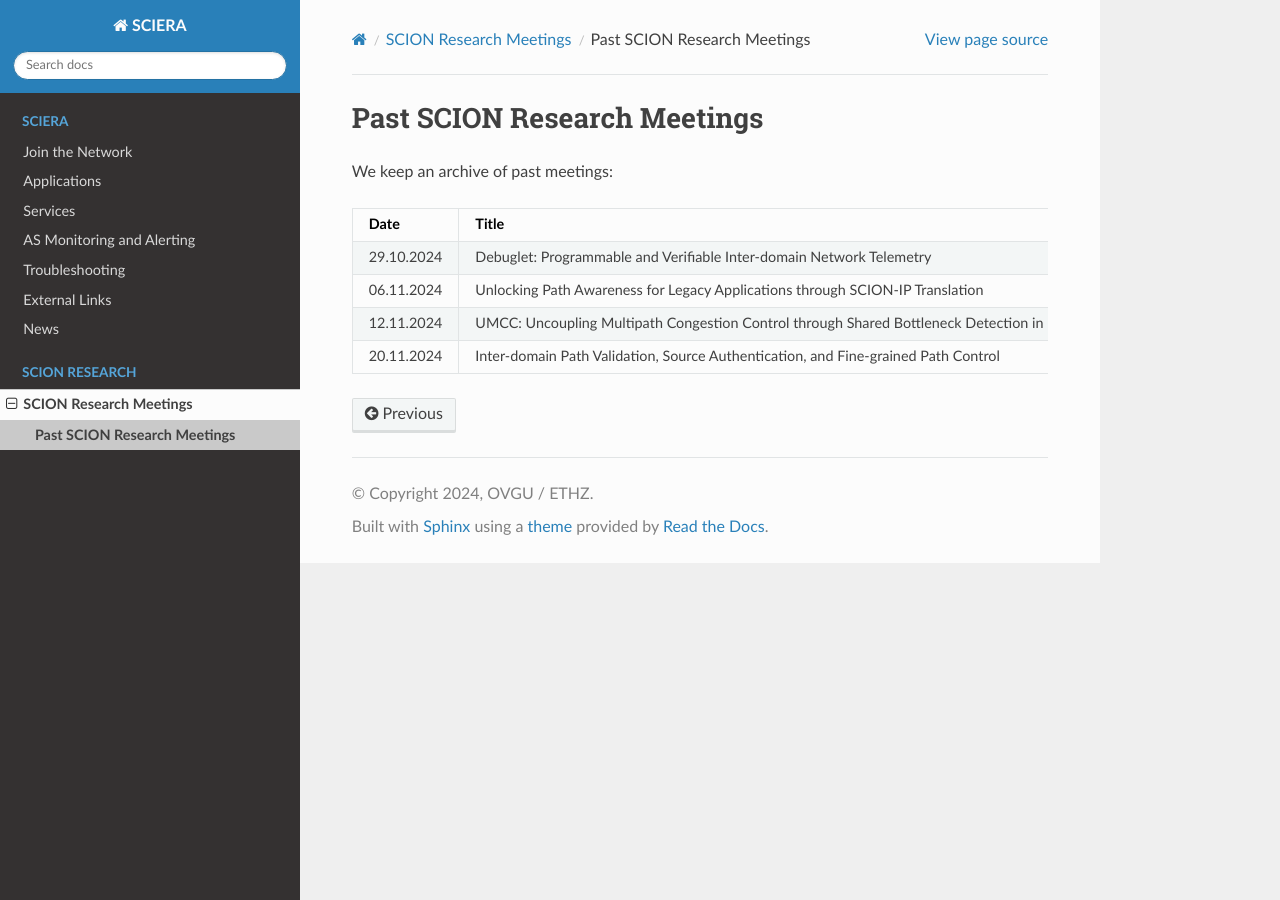
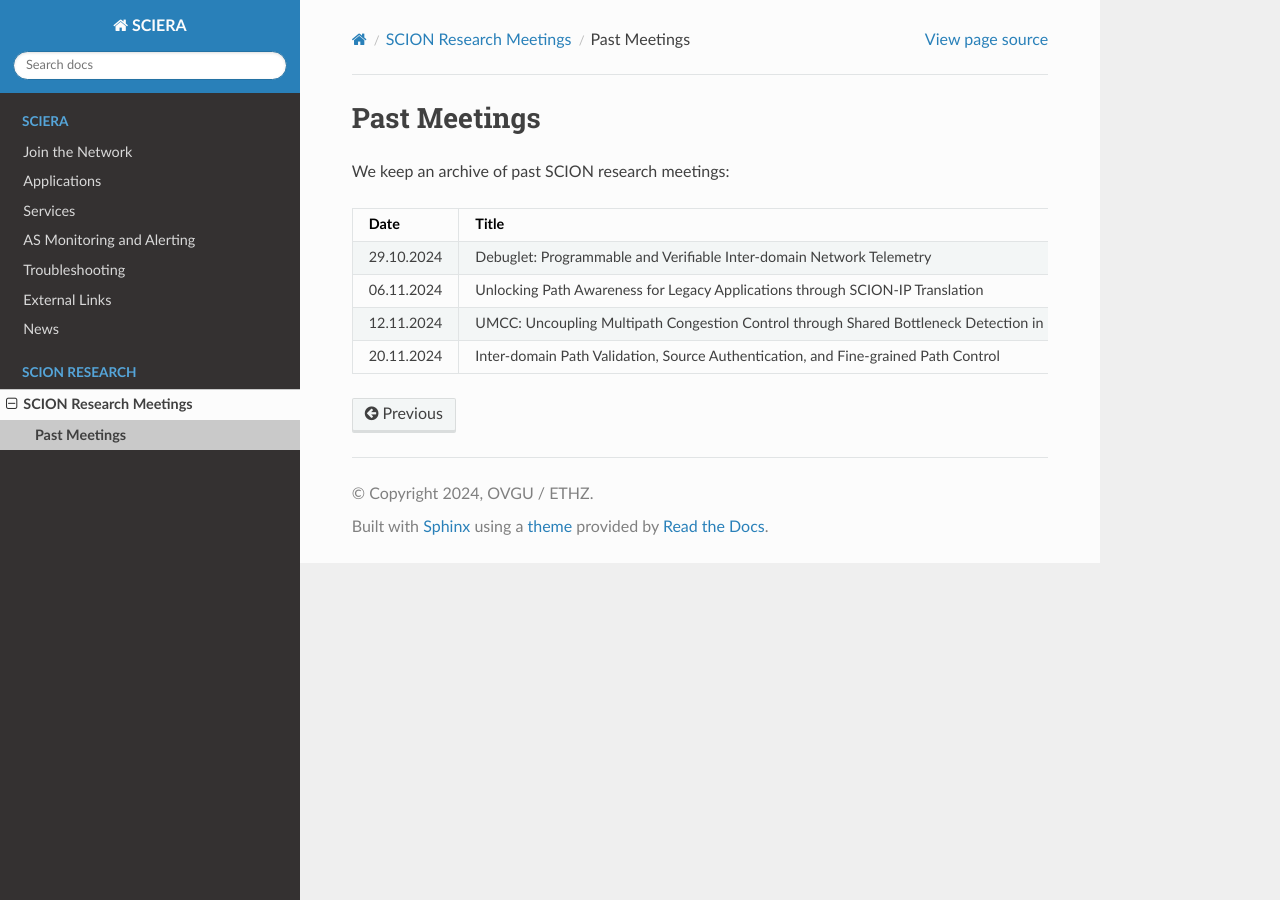
Before and after one commit to netsys-lab/scion-education-network-documentation, a Sphinx documentation site: the page built from docs/source/scion-research/meetings/past.rst, in a window 1280 px wide. Built offline with Sphinx 7.4.7 and the Read the Docs theme 3.1.0, drawn with Linux system fonts in a browser that asks for light colours.

Commit message:
Update past.rst

```diff
--- a/docs/source/scion-research/meetings/past.rst
+++ b/docs/source/scion-research/meetings/past.rst
@@ -1,7 +1,7 @@
-Past SCION Research Meetings
+Past Meetings
 ============================
 
-We keep an archive of past meetings:
+We keep an archive of past SCION research meetings:
 
 .. list-table::
     :widths: 6 1 2 1 1 1
```
